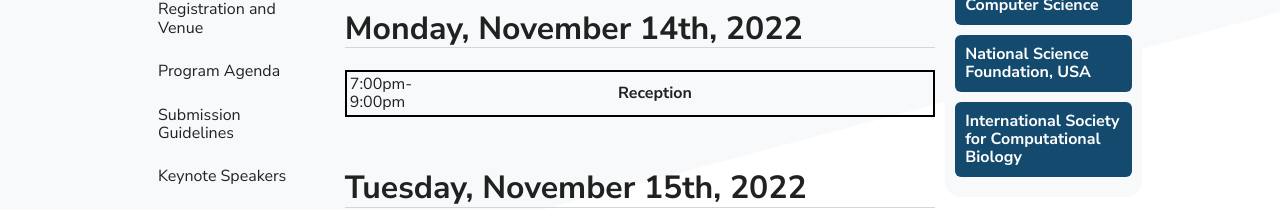
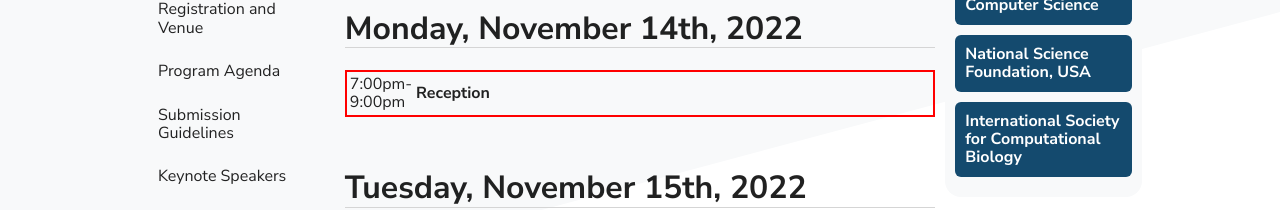
Before and after one commit to Mangul-Lab-USC/_ISBRA22, a Next.js app: page /agenda in a window 1280 px wide. Shown: the part 515-725 px from the top of the page. Built offline with nearby package versions, Linux system fonts and the light colour scheme.

Commit message:
Update general.module.css

```diff
--- a/styles/general.module.css
+++ b/styles/general.module.css
@@ -86,7 +86,7 @@
 }
 
 .styledtable {
-  display: grid;
-  border: 2px solid black;
+  display: table-cell;
+  border: 2px solid red;
   border-collapse: collapse;
 }
```
